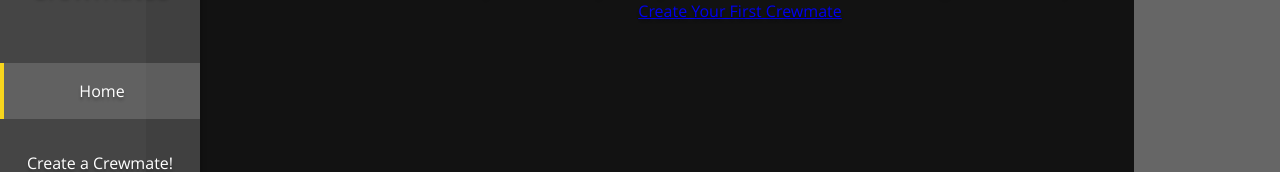
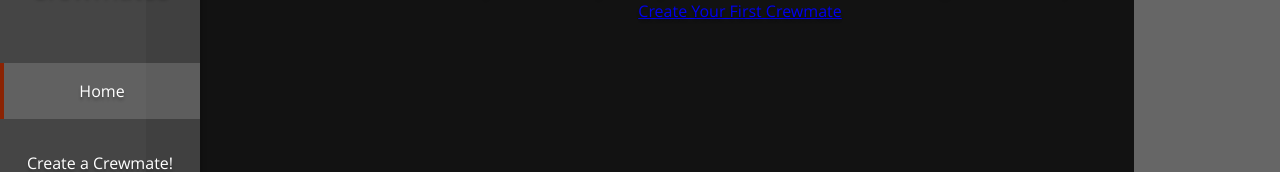
Before and after one commit to lttlp101/diabloCrewmatesTest, a React (Vite) app: page / in a window 1280 px wide. Shown: the part 137-309 px from the top of the page. Built offline with nearby package versions, Linux system fonts and the light colour scheme.

Commit message:
updated color

```diff
--- a/src/styles/variables.css
+++ b/src/styles/variables.css
@@ -4,7 +4,7 @@
 	/* Color palette */
 	--primary-color: #1a1a1a;
 	--secondary-color: #333333;
-	--accent-color: #f7d51d;
+	--accent-color: #8b2303;
 	--text-light: #ffffff;
 	--text-dark: #1a1a1a;
 
```
